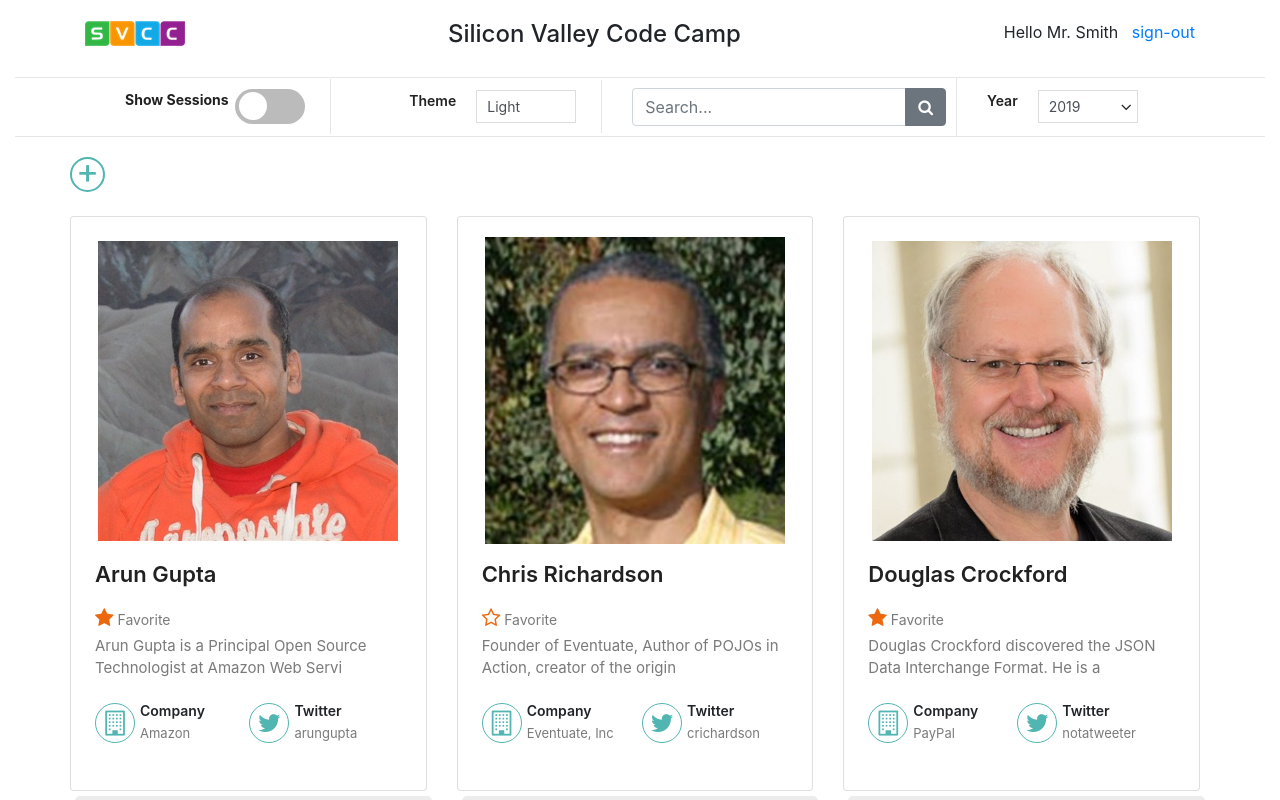
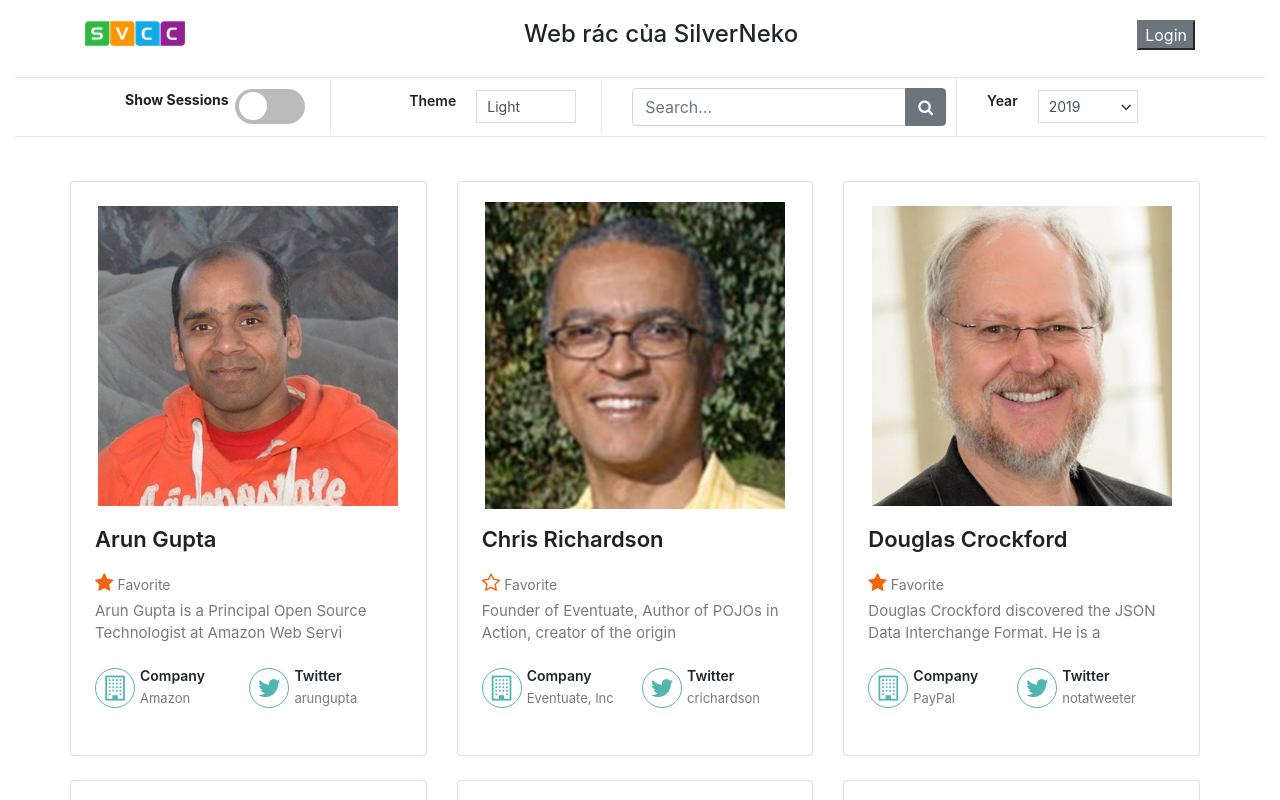
Before and after one commit to SeiSilver/speaker-web-react-nextjs, a Next.js app: page / in a window 1280 px wide. Shown: the top 800 px of the page. Built offline with nearby package versions, Linux system fonts and the light colour scheme.

Commit message:
add AuthContext login with HOC

```diff
--- a/src/App.js
+++ b/src/App.js
@@ -1,16 +1,19 @@
 import Header from "./component/Header";
 import Layout from "./component/Layout";
 import Speaker from "./component/speaker/Speaker";
+import {AuthProvider} from "./context/AuthContext";
 
 const App = () => {
 
   return (
+    <AuthProvider>
       <Layout startingTheme="light">
         <div>
           <Header/>
           <Speaker/>
         </div>
       </Layout>
+    </AuthProvider>
   );
 
 };
--- a/src/component/Header.js
+++ b/src/component/Header.js
@@ -1,8 +1,46 @@
 import {useContext} from "react";
 import {ThemeContext} from "../context/ThemeContext";
+import withAuth from "../hoc/withAuth";
 
-const Header = () => {
+const Header = ({loggedInUser, setLoggedInUser}) => {
+
   const {theme} = useContext(ThemeContext);
+
+  const LoggedIn = ({loggedInUser, setLoggedInUser}) => {
+    return (
+      <div>
+        <span>Logged in as {loggedInUser}</span>&nbsp;&nbsp;
+        <button
+          className="btn btn-secondary"
+          onClick={() => {
+            setLoggedInUser("");
+          }}
+        >
+          Logout
+        </button>
+      </div>
+    );
+  }
+
+  const NotLoggedIn = ({loggedInUser, setLoggedInUser}) => {
+    return (
+      <button
+        className="btn-secondary"
+        onClick={(e) => {
+          e.preventDefault();
+          const username = window.prompt("Enter Login Name:", "");
+          const password = window.prompt("Enter Password:", "");
+          if (password === "admin123") {
+            setLoggedInUser(username);
+          } else {
+            window.alert("Password is incorrect!");
+          }
+        }}
+      >
+        Login
+      </button>
+    );
+  }
 
   return (
     <div className="padT4 padB4">
@@ -14,15 +52,20 @@ const Header = () => {
           <div className={
             theme === "light" ? "" : "text-info"
           }>
-            <h4 className="header-title">Silicon Valley Code Camp</h4>
+            <h4 className="header-title">Web rác của SilverNeko</h4>
           </div>
-          <div className={
-            theme === "light" ? "" : "text-info"
-          }>
-            Hello Mr. Smith &nbsp;&nbsp;
-            <span>
-              <a href="#">sign-out</a>
-            </span>
+          <div className={theme === "light" ? "" : "text-info"}>
+            {loggedInUser && loggedInUser.length > 0 ? (
+              <LoggedIn
+                loggedInUser={loggedInUser}
+                setLoggedInUser={setLoggedInUser}
+              />
+            ) : (
+              <NotLoggedIn
+                loggedInUser={loggedInUser}
+                setLoggedInUser={setLoggedInUser}
+              />
+            )}
           </div>
         </div>
       </div>
@@ -30,4 +73,4 @@ const Header = () => {
   );
 }
 
-export default Header;
+export default withAuth(Header);
--- a/src/component/speaker/button/SpeakerAddBtn.js
+++ b/src/component/speaker/button/SpeakerAddBtn.js
@@ -1,4 +1,9 @@
-const SpeakerAddBtn = ({eventYear, insertRecord}) => {
+import withAuth from "../../../hoc/withAuth";
+
+const SpeakerAddBtn = ({eventYear, insertRecord, loggedInUser}) => {
+
+  if (!loggedInUser || loggedInUser.length === 0) return null;
+
   return (
     <a href="src/component/speaker/button/SpeakerAddBtn#" className="addSes">
       <i
@@ -30,4 +35,4 @@ const SpeakerAddBtn = ({eventYear, insertRecord}) => {
   );
 }
 
-export default SpeakerAddBtn;
+export default withAuth(SpeakerAddBtn);
--- a/src/component/speaker/button/SpeakerDeleteBtn.js
+++ b/src/component/speaker/button/SpeakerDeleteBtn.js
@@ -1,8 +1,11 @@
 import {useContext} from "react";
 import {SpeakerContext} from "../../../context/SpeakerContext";
+import withAuth from "../../../hoc/withAuth";
 
-const SpeakerDeleteBtn = () => {
+const SpeakerDeleteBtn = ({loggedInUser}) => {
   const {speaker, deleteRecord} = useContext(SpeakerContext);
+
+  if (!loggedInUser || loggedInUser.length === 0) return null;
 
   return (
     <span className="session w-100">
@@ -25,4 +28,4 @@ const SpeakerDeleteBtn = () => {
   );
 }
 
-export default SpeakerDeleteBtn;
+export default withAuth(SpeakerDeleteBtn);
--- /dev/null
+++ b/src/context/AuthContext.js
@@ -0,0 +1,14 @@
+import React, {createContext, useState} from "react";
+
+const AuthContext = createContext({});
+
+function AuthProvider({children, initialLoggedInUser}) {
+  const [loggedInUser, setLoggedInUser] = useState(initialLoggedInUser);
+  return (
+    <AuthContext.Provider value={{loggedInUser, setLoggedInUser}}>
+      {children}
+    </AuthContext.Provider>
+  );
+}
+
+export {AuthContext, AuthProvider};
--- /dev/null
+++ b/src/hoc/withAuth.js
@@ -0,0 +1,19 @@
+import {useContext} from "react";
+import {AuthContext} from "../context/AuthContext";
+
+const withAuth = (Component) => {
+
+  return (props) => {
+    const {loggedInUser, setLoggedInUser} = useContext(AuthContext);
+
+    return (
+      <Component {...props}
+                 loggedInUser={loggedInUser}
+                 setLoggedInUser={setLoggedInUser}
+      ></Component>
+    );
+
+  };
+}
+
+export default withAuth;
```
Lines whose indentation alone changed are shown as unchanged.
